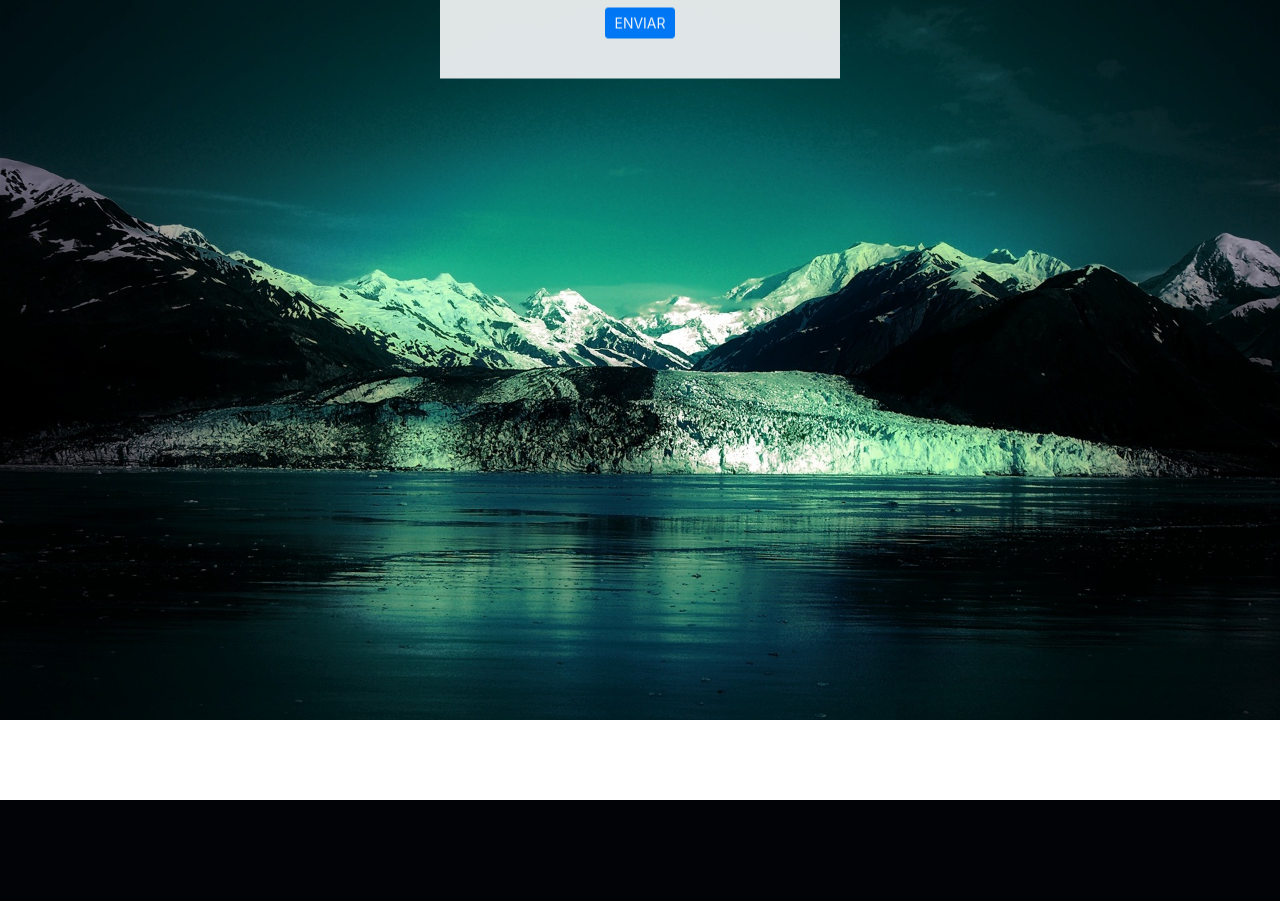
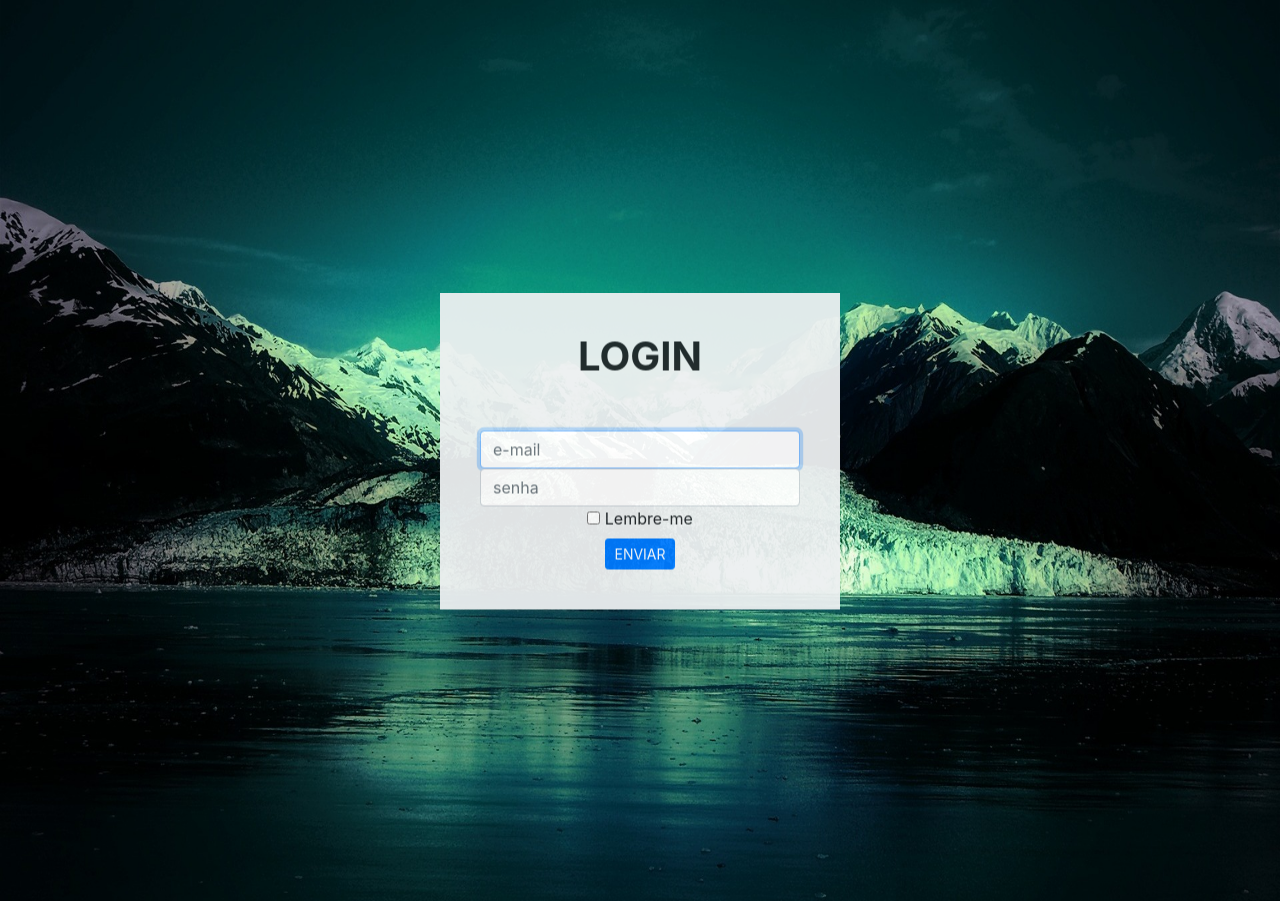
Before and after one commit to magnumcosta/aprendizagem, a PHP site: page / in a window 1280 px wide. Before the commit the page ends 800 px from the top, so only its background shows below. Run offline with PHP 8.4, Linux system fonts and the light colour scheme; data that the repository does not hold is empty.

Commit message:
newTemplate

```diff
--- a/css/estilo.css
+++ b/css/estilo.css
@@ -8,15 +8,14 @@ body {
 
  img {
     width: 100%;
-    height: 100%;
-
+    height: 901px;
 
 }
 
 
 .box {
 
-    margin-top: -800px;
+    margin-top: -450px;
     margin-left: 50%;
     margin-right: 50%;
     text-align: center;
```
